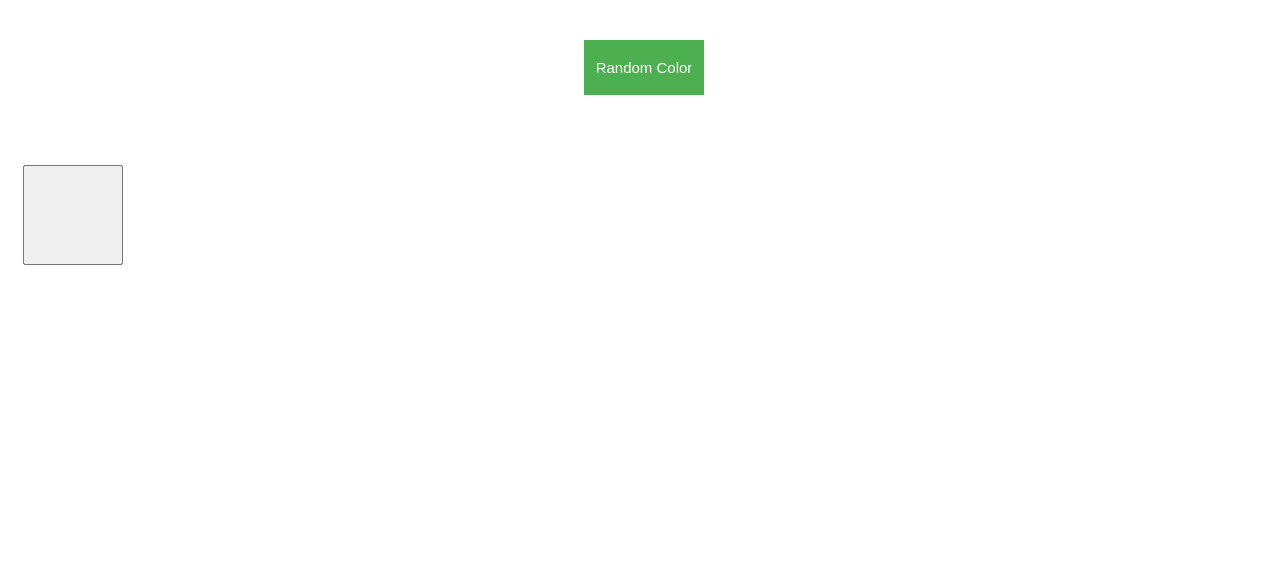
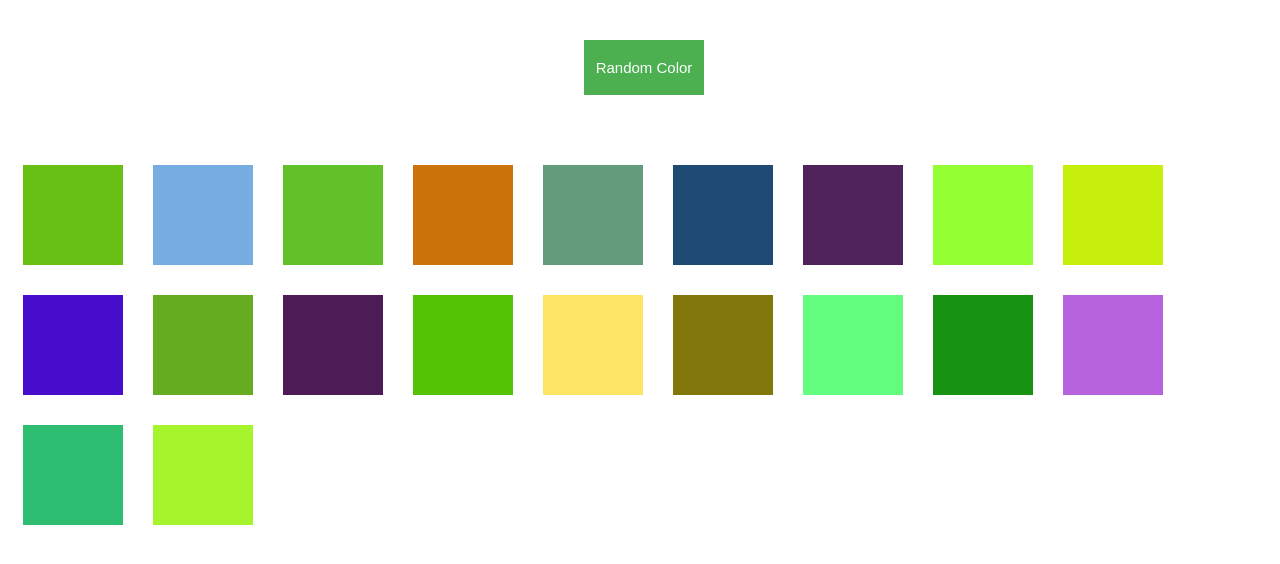
Before and after one commit to Phoique/RandomRgbColor, a React (Create React App) app: page / in a window 1280 px wide. Shown: the top 564 px of the page. Built offline with nearby package versions, Linux system fonts and the light colour scheme.

Commit message:
Displaying rgb colors

```diff
--- a/src/Components/App.js
+++ b/src/Components/App.js
@@ -1,10 +1,12 @@
 import React, { Component } from 'react';
 import './App.css';
-import Button from './Button/Button';
+import Button from './RefreshButton/Button';
 import RgbRandom from './Color/rgbRandom';
 
 class App extends Component {
+
   render() {
+
     return (
     <div>
       <div className='button-center'>
--- a/src/Components/Button/Button.js
+++ /dev/null
@@ -1,12 +0,0 @@
-import React, { Component } from 'react';
-import './button.css';
-export class Button extends Component {
-  render() {
-    return (
-    <div className='center'>
-      <button className='button'>Random Color</button>
-    </div>);
-  }
-}
-
-export default Button;
--- a/src/Components/Color/color.css
+++ b/src/Components/Color/color.css
@@ -6,4 +6,10 @@
   height: 100px;
   width: 100px;
   margin: 15px;
+  border: none;
+  -webkit-transition-duration: 0.4s; /* Safari */
+  transition-duration: 0.4s;
+  text-decoration: none;
+  overflow: hidden;
+  cursor: pointer;
 }
--- a/src/Components/Color/color.js
+++ b/src/Components/Color/color.js
@@ -2,14 +2,24 @@ import React, { Component } from 'react';
 import './color.css';
 
 class Color extends Component {
+
   constructor(props) {
     super(props);
     console.log(this.props.rgbColor);
   }
+
   render() {
     return(
       <div className='align'>
-        <button className='color-button'></button>
+        {
+          this.props.rgbColor.map(
+            (color, key) =>
+              <button
+              key={key}
+              style={{backgroundColor: color}}
+              className='color-button'>
+              </button>)
+        }
       </div>
     );
   }
--- a/src/Components/Color/rgbRandom.js
+++ b/src/Components/Color/rgbRandom.js
@@ -2,11 +2,12 @@ import React, { Component } from 'react';
 import './color.css';
 import Color from './color';
 
-export class RgbRandom extends Component {
+class RgbRandom extends Component {
+
   Random() {
     let r = Math.floor(Math.random() * 256);
     let g = Math.floor(Math.random() * 256);
-    let b = Math.floor(Math.random() * 256);
+    let b = Math.floor(Math.random() * 256)
     return(`rgb(${r}, ${g}, ${b})`);
   }
 
@@ -16,13 +17,19 @@ export class RgbRandom extends Component {
   }
 
   render() {
+
+    let rgbArray = [];
+    for (let i = 0; i < 20; i++) {
+      let randomFunction = this.Random();
+      rgbArray.push(randomFunction);
+    }
+
     return (
+
       <div>
       {
-        [...Array(20)].map((x, i) =>
-          <Color key = {i} rgbColor = {this.Random()}/>
-        )
-        }
+        <Color rgbColor = {rgbArray}/>
+      }
       </div>
     )
   }
--- /dev/null
+++ b/src/Components/RefreshButton/Button.js
@@ -0,0 +1,25 @@
+import React, { Component } from 'react';
+import './button.css';
+import RgbRandom from '../Color/rgbRandom';
+
+class Button extends Component {
+
+  constructor(props) {
+    super(props);
+    this.onChange = this.onChange.bind(this);
+  }
+
+  onChange() {
+    window.location.reload();
+  }
+
+  render() {
+
+    return (
+    <div className='center'>
+      <button className='button' onClick= {this.onChange}>Random Color</button>
+    </div>);
+  }
+}
+
+export default Button;
```
Also changed, not shown: src/Components/RefreshButton/button.css (renamed from src/Components/Button/button.css).
